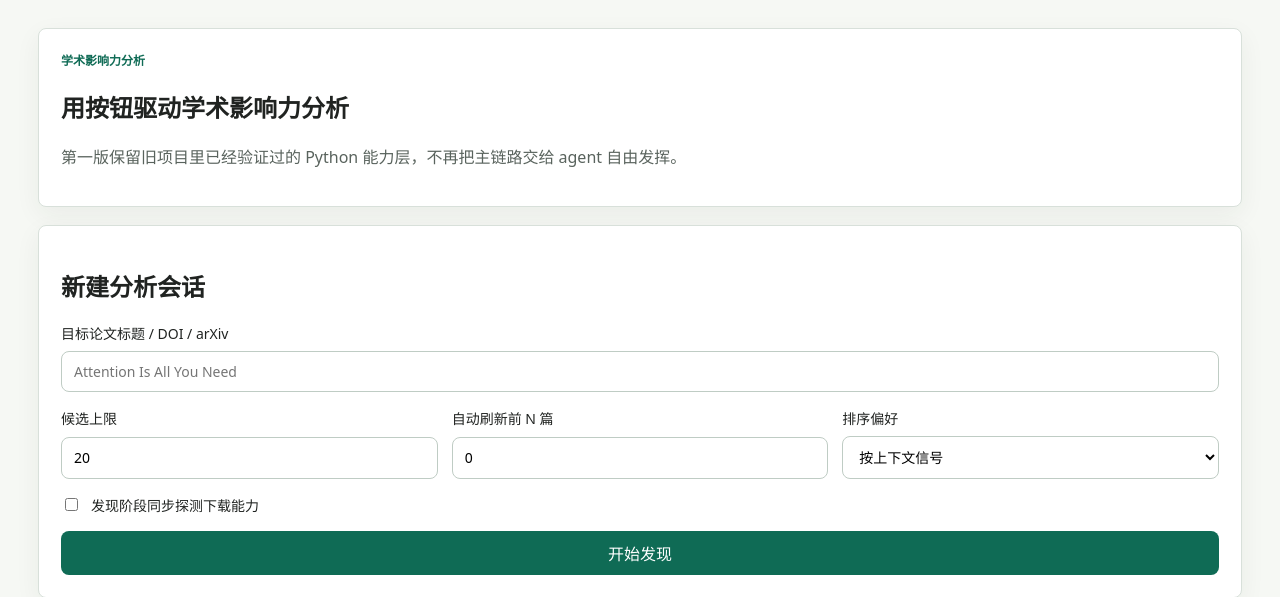
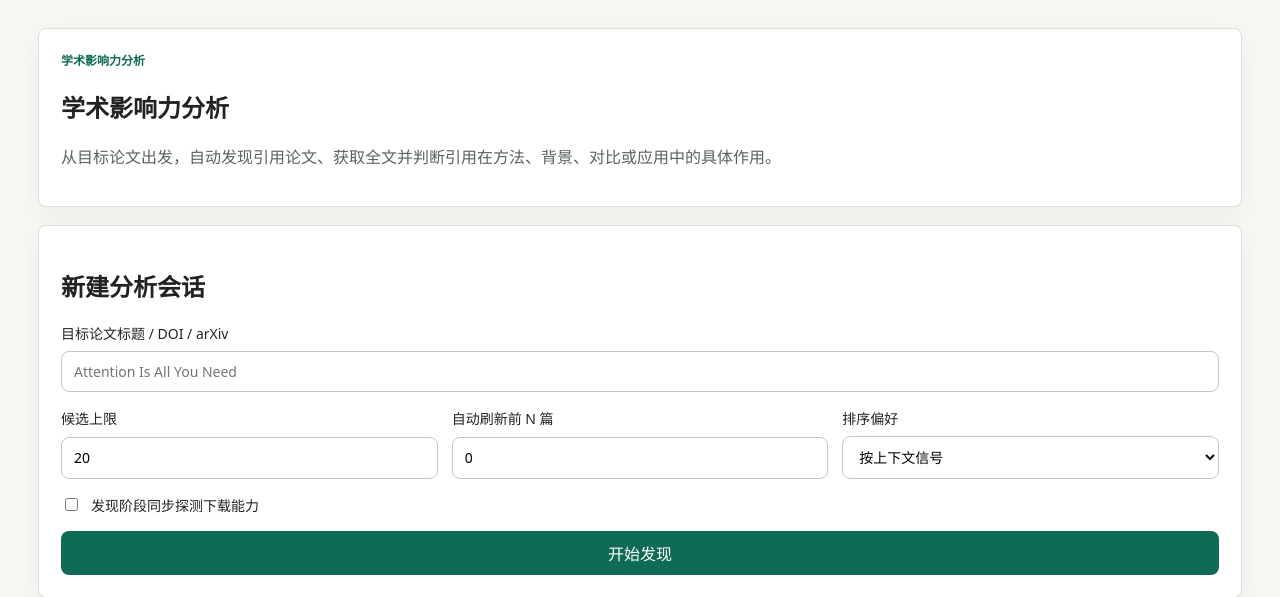
Before and after one commit to ssiMher/academic_impact_web, a FastAPI app: page / in a window 1280 px wide. Shown: the top 597 px of the page. Run offline with FastAPI, Linux system fonts and the light colour scheme.

Commit message:
Clarify the academic impact landing copy
The previous hero copy described the implementation posture rather than the product purpose. The landing page now explains the user-facing workflow: start from a target paper, discover citing papers, retrieve full text, and classify citation roles.

Constraint: User requested only the visible text replacement

Confidence: high

Scope-risk: narrow

Tested: git diff --check

Not-tested: Browser visual regression; copy-only change

```diff
--- a/app/templates/index.html
+++ b/app/templates/index.html
@@ -10,9 +10,9 @@
     <main class="page">
       <section class="hero">
         <p class="eyebrow">学术影响力分析</p>
-        <h1>用按钮驱动学术影响力分析</h1>
+        <h1>学术影响力分析</h1>
         <p class="lede">
-          第一版保留旧项目里已经验证过的 Python 能力层，不再把主链路交给 agent 自由发挥。
+          从目标论文出发，自动发现引用论文、获取全文并判断引用在方法、背景、对比或应用中的具体作用。
         </p>
       </section>
 
```
